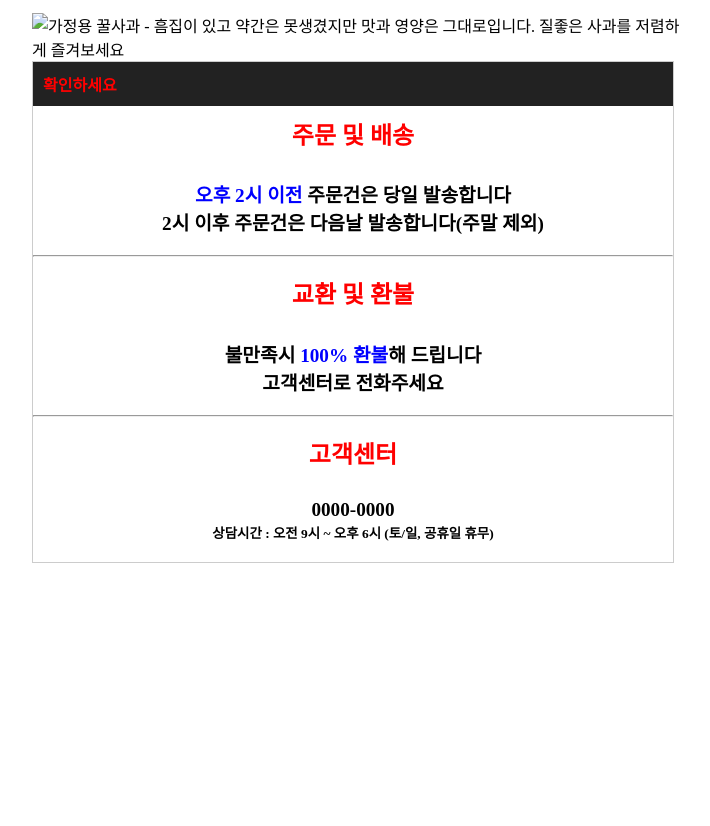
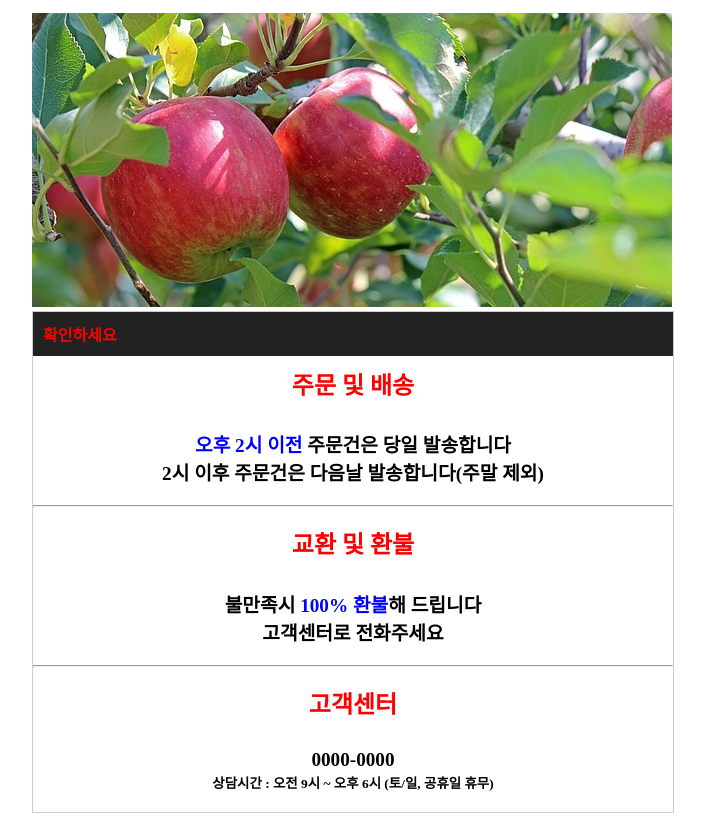
Before and after one commit to jinryxxng/apple, a plain HTML site: page index.html in a window 1280 px wide. Shown: the whole page, without its empty margins (283-993 px from the left). Before the commit the page ends 800 px from the top, so only its background shows below. Drawn offline with Linux system fonts and the light colour scheme.

Commit message:
first commit

```diff
--- a/index.html
+++ b/index.html
@@ -49,7 +49,7 @@
 
 <body>
 	<div id="container">
-		<img src="images/top.jpg" alt="가정용 꿀사과 - 흠집이 있고 약간은 못생겼지만 맛과 영양은 그대로입니다. 질좋은 사과를 저렴하게 즐겨보세요">
+		<img src="top.jpg" alt="가정용 꿀사과 - 흠집이 있고 약간은 못생겼지만 맛과 영양은 그대로입니다. 질좋은 사과를 저렴하게 즐겨보세요">
 		<div id="check">
 			<h1>확인하세요</h1>
 			<h2>주문 및 배송</h2>
```
